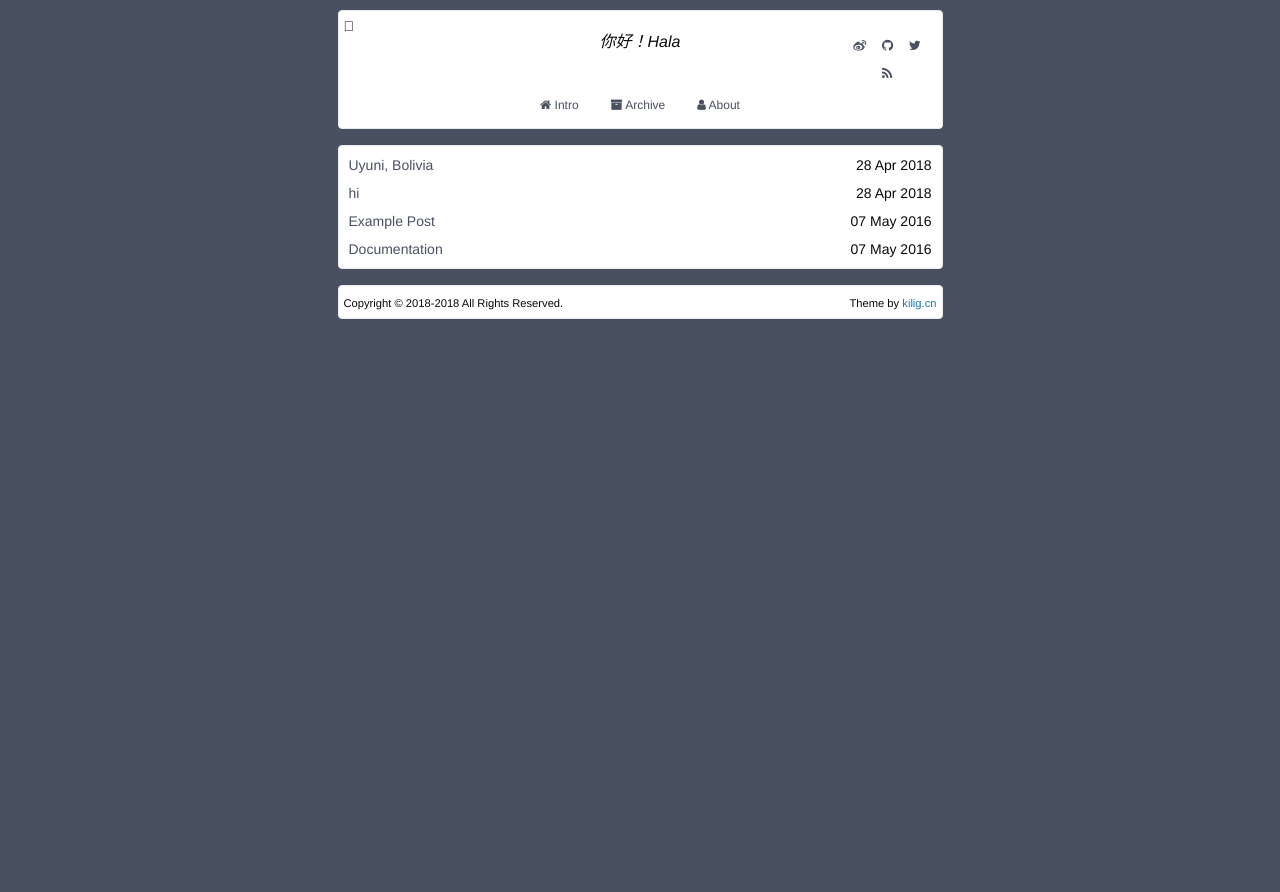
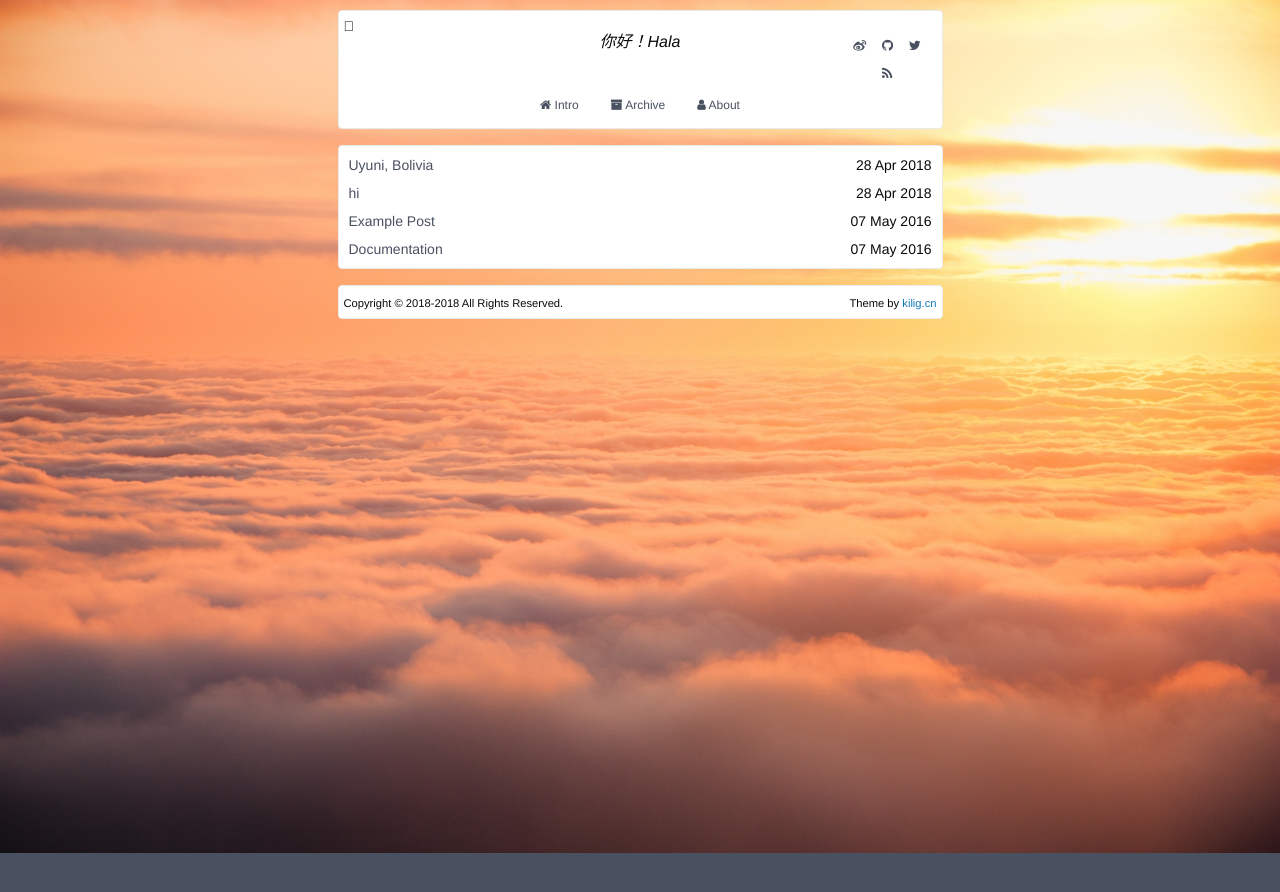
Before and after one commit to hadesleejs/hadesleejs.github.io, a Jekyll site: the page built from index.html, in a window 1280 px wide. Shown: the top 892 px of the page. Built offline with Jekyll 4.4.1, drawn with Linux system fonts in a browser that asks for light colours.

Commit message:
image succes

```diff
--- a/_layouts/base.html
+++ b/_layouts/base.html
@@ -13,6 +13,9 @@
     </head>
 
     <body>
+      <div style="position:absolute;z-index:-1;width:100%;height:100%;">
+            <img src="/images/photo-1522143804971-93c748148fbd.jpg" width="100%" height="100%" />
+      </div>
         <div class="grid-container fluid">
             <div class="grid-x">
                 <div class="large-6 large-offset-3 medium-10 medium-offset-1 small-12">
```
